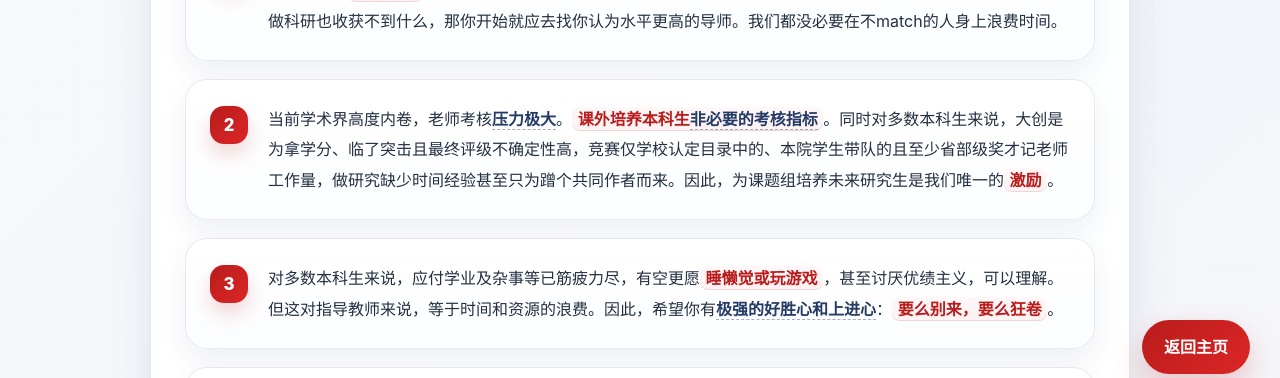
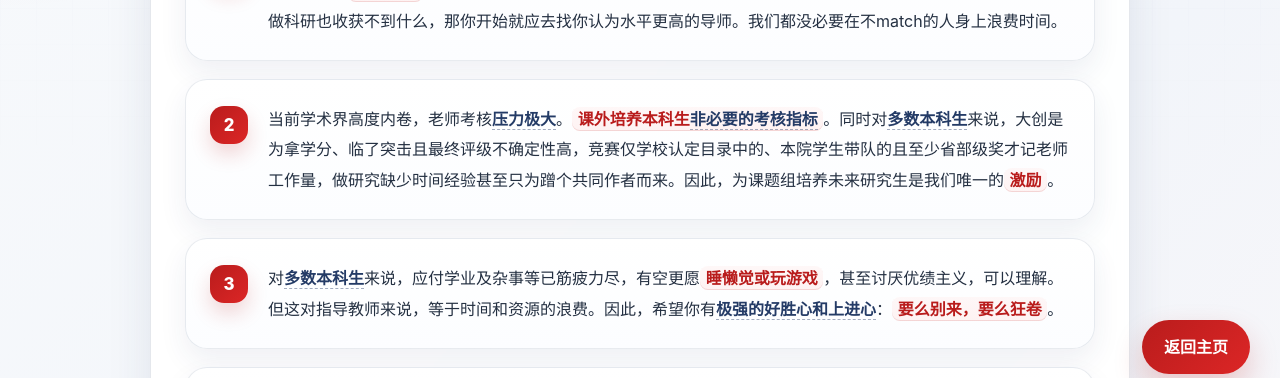
Before and after one commit to fangvv/Homepage, a Jekyll site: the page faq.html, which Jekyll copies as it is, in a window 1280 px wide. Shown: the part 496-874 px from the top of the page. Built offline with Jekyll 4.4.1, drawn with Linux system fonts in a browser that asks for light colours; comment, search, counter and statistics services are not loaded; some of the changed lines change nothing that is shown.

Commit message:
update faq

```diff
--- a/faq.html
+++ b/faq.html
@@ -527,9 +527,9 @@ PyTorch Mobile, 移动端深度学习,
             <ol>
                 <li>我的学生都是我自己带。受客观条件如工位、精力所限，我组<strong>仅接收预期留组读硕博的本科生</strong>进组实习。如果你对我的研究<strong>真感兴趣</strong>且想有所作为，那么欢迎你来与我共同成长，彼此成就。如果你水平很高，估计在我们这里做科研也收获不到什么，那你开始就应去找你认为水平更高的导师。我们都没必要在不match的人身上浪费时间。</li>
 
-                <li>当前学术界高度内卷，老师考核<a href="https://www.zhihu.com/question/1976088728318538595" target="_blank">压力极大</a>。<strong>课外培养本科生<a href="https://www.zhihu.com/question/1993742963784848897/answer/1993748322066920997" target="_blank">非必要的考核指标</a></strong>。同时对多数本科生来说，大创是为拿学分、临了突击且最终评级不确定性高，竞赛仅学校认定目录中的、本院学生带队的且至少省部级奖才记老师工作量，做研究缺少时间经验甚至只为蹭个共同作者而来。因此，为课题组培养未来研究生是我们唯一的<strong>激励</strong>。</li>
+                <li>当前学术界高度内卷，老师考核<a href="https://www.zhihu.com/question/1976088728318538595" target="_blank">压力极大</a>。<strong>课外培养本科生<a href="https://www.zhihu.com/question/1993742963784848897/answer/1993748322066920997" target="_blank">非必要的考核指标</a></strong>。同时对<a href="https://www.zhihu.com/question/2029984179363038791/answer/2052120711435655043" target="_blank">多数本科生</a>来说，大创是为拿学分、临了突击且最终评级不确定性高，竞赛仅学校认定目录中的、本院学生带队的且至少省部级奖才记老师工作量，做研究缺少时间经验甚至只为蹭个共同作者而来。因此，为课题组培养未来研究生是我们唯一的<strong>激励</strong>。</li>
 
-                <li>对多数本科生来说，应付学业及杂事等已筋疲力尽，有空更愿<strong>睡懒觉或玩游戏</strong>，甚至讨厌优绩主义，可以理解。但这对指导教师来说，等于时间和资源的浪费。因此，希望你有<a href="https://p9.itc.cn/q_70/images03/20211231/97b9e0e41e424e699d87b0a6c46add0e.jpeg" target="_blank">极强的好胜心和上进心</a>：<strong>要么别来，要么狂卷</strong>。</li>
+                <li>对<a href="https://www.zhihu.com/question/2029984179363038791/answer/2052120711435655043" target="_blank">多数本科生</a>来说，应付学业及杂事等已筋疲力尽，有空更愿<strong>睡懒觉或玩游戏</strong>，甚至讨厌优绩主义，可以理解。但这对指导教师来说，等于时间和资源的浪费。因此，希望你有<a href="https://p9.itc.cn/q_70/images03/20211231/97b9e0e41e424e699d87b0a6c46add0e.jpeg" target="_blank">极强的好胜心和上进心</a>：<strong>要么别来，要么狂卷</strong>。</li>
 
                 <li>我认为，能以个人真正努力(<strong>非蹭挂名或所谓共同X作</strong>)发表顶会顶刊论文的本科生是<strong>极少数</strong>的。正常逻辑下，好的idea为什么老师不优先交给<strong>有经验且毕业有要求的研究生</strong>而是给<strong>新手本科生</strong>来做和发表？<a href="https://www.zhihu.com/question/2014876930340569682/answer/2015195763613914710" target="_blank">除非是...</a></li>
 
```
